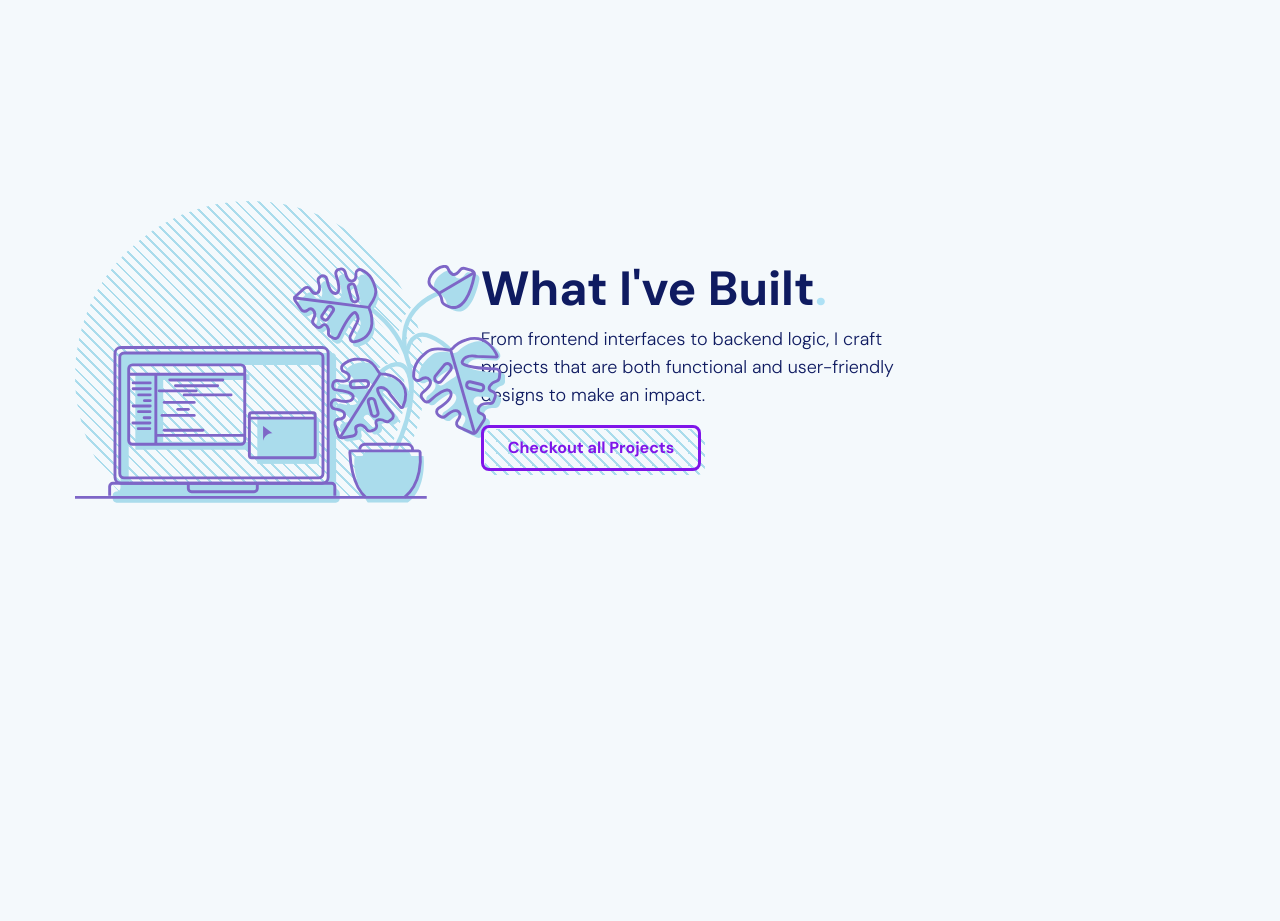
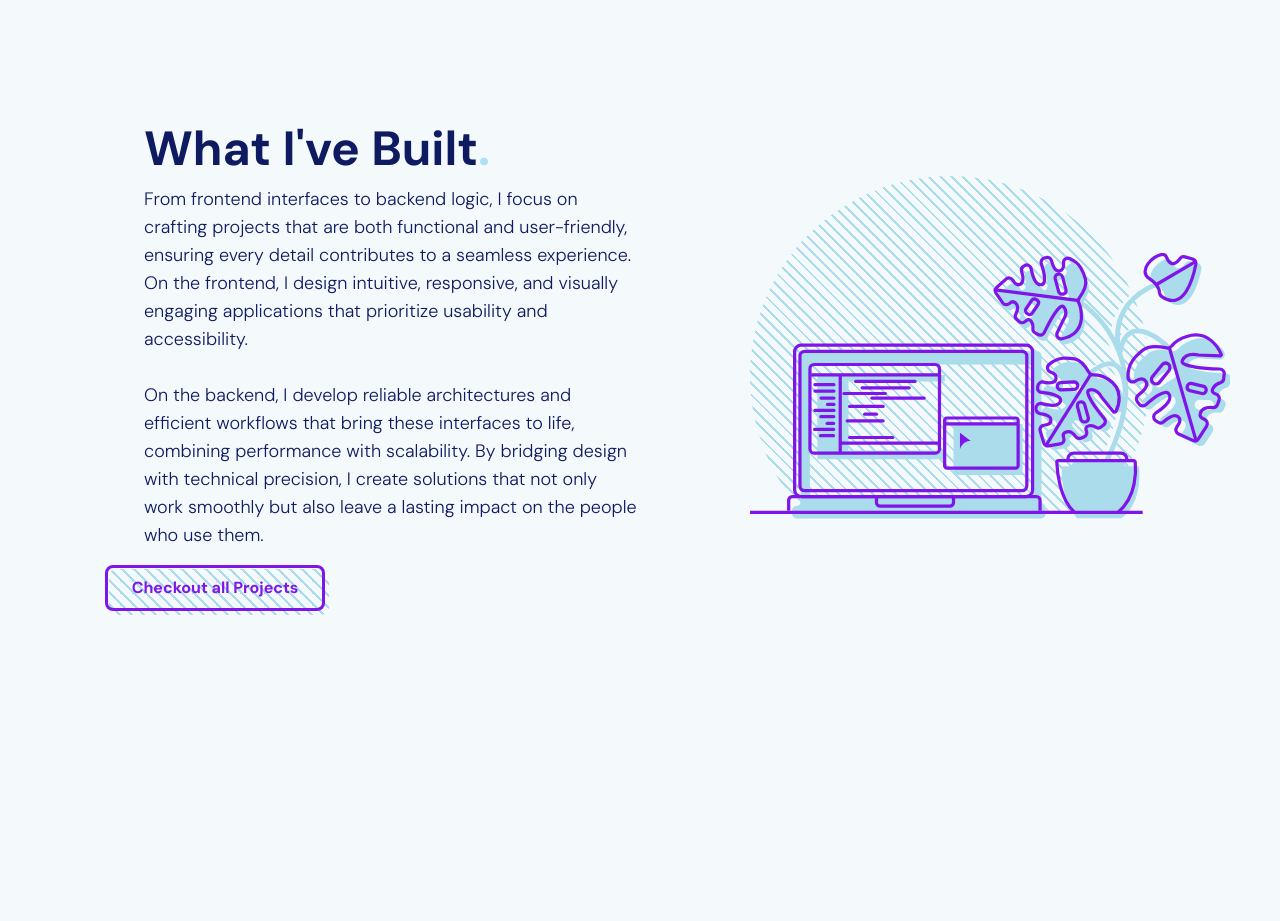
Before and after one commit to rk-maker/portfolio, a Next.js app: page / in a window 1280 px wide. Shown: the part 1640-2561 px from the top of the page. Built offline with nearby package versions, Linux system fonts and the light colour scheme.

Commit message:
new vector and animation added

```diff
--- a/src/app/page.tsx
+++ b/src/app/page.tsx
@@ -1,15 +1,12 @@
 import IntroSection from "../sections/intro";
-import ExperienceSection from "../sections/exprience";
 import ProjectsSection from "../sections/project";
 import AboutSection from "@/sections/about";
 import TechSkillsSection from "@/sections/tech";
-import Navbar from "@/components/navbar";
 
 export default function Home() {
   return (
     <main className="relative">
       <IntroSection />
-      {/* <ExperienceSection /> */}
       <TechSkillsSection />
       <ProjectsSection />
       <AboutSection />
--- a/src/assets/computerSvg.tsx
+++ b/src/assets/computerSvg.tsx
@@ -12,7 +12,7 @@ const ComputerSVG = (props: SVGProps<SVGSVGElement>) => (
   >
     <style type="text/css">
       {
-        ".st70{fill:#F4F9FC;}\r\n\t.st71{fill:none;stroke:#F4F9FC;stroke-width:3;stroke-miterlimit:10;}\r\n\t.st72{fill:#AADCEC;}\r\n\t.st73{fill:none;stroke:#AADCEC;stroke-width:3;stroke-miterlimit:10;}\r\n\t.st74{fill:none;stroke:#7E66C7;stroke-width:2;stroke-miterlimit:10;}\r\n\t.st75{fill:none;stroke:#7E66C7;stroke-width:2;stroke-linecap:round;stroke-miterlimit:10;}\r\n\t.st76{fill:#7E66C7;}"
+        ".st70{fill:#F4F9FC;}\r\n\t.st71{fill:none;stroke:#F4F9FC;stroke-width:3;stroke-miterlimit:10;}\r\n\t.st72{fill:#AADCEC;}\r\n\t.st73{fill:none;stroke:#AADCEC;stroke-width:3;stroke-miterlimit:10;}\r\n\t.st74{fill:none;stroke:#7F15E9;stroke-width:2;stroke-miterlimit:10;}\r\n\t.st75{fill:none;stroke:#7F15E9;stroke-width:2;stroke-linecap:round;stroke-miterlimit:10;}\r\n\t.st76{fill:#7F15E9;}"
       }
     </style>
     <g id="Layer_6">
--- a/src/sections/project.tsx
+++ b/src/sections/project.tsx
@@ -69,41 +69,37 @@ export default function ProjectsSection() {
   };
   return (
     <section
+      ref={sectionRef}
       id="projects"
       className="h-screen w-full justify-center items-center "
     >
       <div className="flex w-full h-full items-center" ref={lineRef}>
-        <motion.div
-          className="w-1/2 flex items-center justify-center"
-          variants={bounceUp}
-          initial="hidden"
-          animate={inView ? "show" : "hidden"}
-        >
-          <div className="relative w-70 h-70 md:w-[350px] md:h-[350px]">
-            {/* Circle in background */}
-            <motion.div
-              id="rounded"
-              className="hover-striped-bg rounded-full w-full h-full absolute inset-0 z-0"
-              style={{
-                x: springX,
-                y: springY,
-              }}
-            />
-            <ComputerSVG className="absolute -bottom-9 -right-20 top- h-auto z-10" />
-          </div>
-        </motion.div>
-        <div className="">
+        <div className="w-1/2  flex flex-col items-end justify-end">
           <SectionHeader
             heading="What I've Built"
-            description="From frontend interfaces to backend logic, I craft projects that are both functional and user-friendly designs to make an impact."
+            description={
+              <span>
+                From frontend interfaces to backend logic, I focus on crafting
+                projects that are both functional and user-friendly, ensuring
+                every detail contributes to a seamless experience. On the
+                frontend, I design intuitive, responsive, and visually engaging
+                applications that prioritize usability and accessibility. <br />
+                <br />
+                On the backend, I develop reliable architectures and efficient
+                workflows that bring these interfaces to life, combining
+                performance with scalability. By bridging design with technical
+                precision, I create solutions that not only work smoothly but
+                also leave a lasting impact on the people who use them.
+              </span>
+            }
             onAnimationComplete={() => {
               setPrevAnimation(true);
             }}
-            width="medium"
+            width="large"
             animated={false}
           />
           <motion.div
-            className="py-4"
+            className="py-4 flex self-center -translate-x-[115px]"
             // variants={projectElementsAnimation}
             // // initial="hidden"
             // animate={projectElementsAnimationControls}
@@ -114,6 +110,27 @@ export default function ProjectsSection() {
             </StripedButton>
           </motion.div>
         </div>
+        <div className="w-1/2 flex items-center justify-center ">
+          <motion.div
+            className=""
+            variants={bounceUp}
+            initial="hidden"
+            animate={inView ? "show" : "hidden"}
+          >
+            <div className="relative w-70 h-70 md:w-[400px] md:h-[400px]">
+              {/* Circle in background */}
+              <motion.div
+                id="rounded"
+                className="hover-striped-bg rounded-full w-full h-full absolute inset-0 z-0"
+                style={{
+                  x: springX,
+                  y: springY,
+                }}
+              />
+              <ComputerSVG className="absolute -bottom-9 -right-20 top- h-auto z-10" />
+            </div>
+          </motion.div>
+        </div>
       </div>
     </section>
   );
--- a/src/sections/tech.tsx
+++ b/src/sections/tech.tsx
@@ -4,13 +4,11 @@ import { useState, useEffect, useRef } from "react";
 import { motion, useSpring } from "framer-motion";
 
 import SvgComponent from "@/assets/techVector";
-import TextBlock from "@/components/TextBlock";
 import { useInView } from "react-intersection-observer";
 import { bounceUp } from "@/Helper";
 import SectionHeader from "@/components/sectionHeader";
 
 export default function TechSkillsSection() {
-  const [prevAnimation, setPrevAnimation] = useState(false);
   const [lineRef, inView] = useInView({
     threshold: 0.7,
     triggerOnce: true,
```
